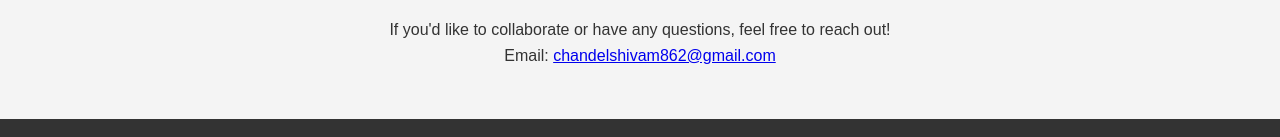
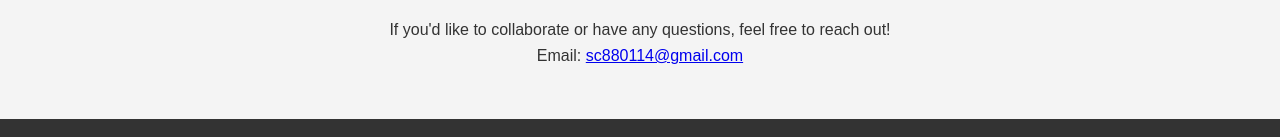
Before and after one commit to shubhamchandel0987/Portfolio, a plain HTML site: page index.html in a window 1280 px wide. Shown: the part 2470-2607 px from the top of the page. Drawn offline with Linux system fonts and the light colour scheme.

Commit message:
Update index.html

```diff
--- a/index.html
+++ b/index.html
@@ -63,7 +63,7 @@
   <section id="contact" class="section">
     <h2>Contact</h2>
     <p>If you'd like to collaborate or have any questions, feel free to reach out!</p>
-    <p>Email: <a href="mailto:example@email.com">chandelshivam862@gmail.com</a></p>
+    <p>Email: <a href="sc880114@gmail.com">sc880114@gmail.com</a></p>
   </section>
 
   <footer>
```
